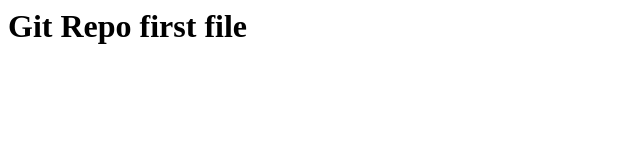
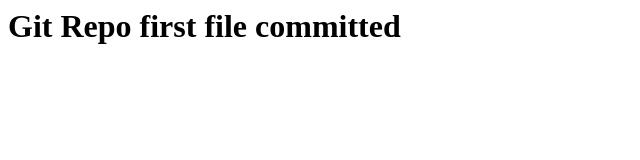
Before and after one commit to PadmanMukharjee/TestRepo, a plain HTML site: page index.html in a window 1280 px wide. Shown: the whole page, without its empty margins (0-640 px from the left). Drawn offline with Linux system fonts and the light colour scheme.

Commit message:
feaure first commit

```diff
--- a/index.html
+++ b/index.html
@@ -1,3 +1,3 @@
 <h1>
-    Git Repo first file
+    Git Repo first file committed
 </h1>
```
